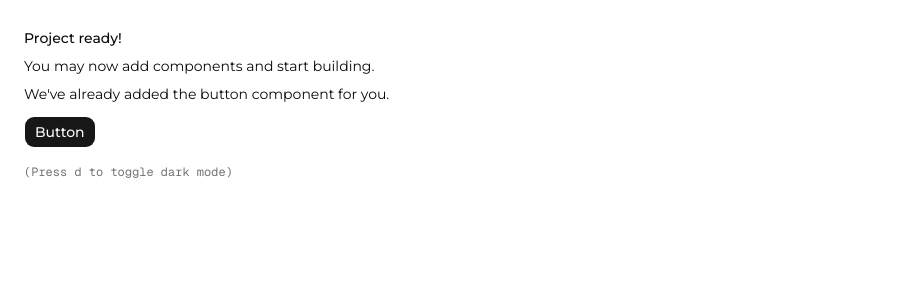
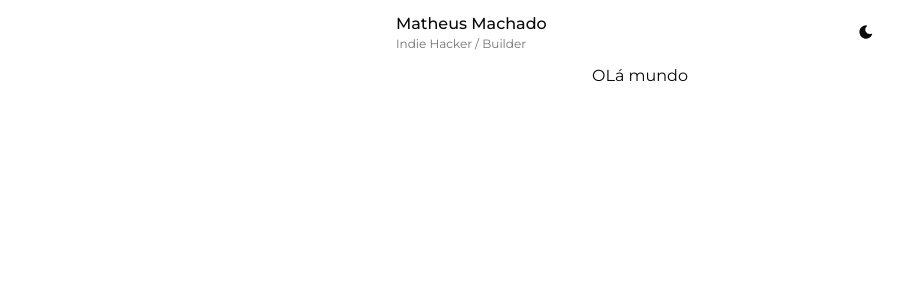
Before and after one commit to teteumachado/teteumachado, a Next.js app in the folder apps/web/: page / in a window 1280 px wide. Shown: the top 300 px of the page, without its empty margins (0-911 px from the left). Built offline with nearby package versions, Linux system fonts and the light colour scheme.

Commit message:
fix: correct @source paths in globals.css and refactor header

```diff
--- /dev/null
+++ b/apps/web/app/(_public)/layout.tsx
@@ -0,0 +1,16 @@
+import { Header } from '@/components/public/header'
+
+const PublicLayout = ({
+  children,
+}: Readonly<{
+  children: React.ReactNode
+}>) => {
+  return (
+    <div className="w-screen flex flex-col items-center">
+      <Header />
+      {children}
+    </div>
+  )
+}
+
+export default PublicLayout
--- /dev/null
+++ b/apps/web/app/(_public)/page.tsx
@@ -0,0 +1,3 @@
+export default function Page() {
+  return <h1>OLá mundo</h1>
+}
--- a/apps/web/app/page.tsx
+++ /dev/null
@@ -1,19 +0,0 @@
-import { Button } from '@workspace/ui/components/button'
-
-export default function Page() {
-  return (
-    <div className="flex min-h-svh p-6">
-      <div className="flex max-w-md min-w-0 flex-col gap-4 text-sm leading-loose">
-        <div>
-          <h1 className="font-medium">Project ready!</h1>
-          <p>You may now add components and start building.</p>
-          <p>We&apos;ve already added the button component for you.</p>
-          <Button className="mt-2">Button</Button>
-        </div>
-        <div className="font-mono text-xs text-muted-foreground">
-          (Press <kbd>d</kbd> to toggle dark mode)
-        </div>
-      </div>
-    </div>
-  )
-}
--- /dev/null
+++ b/apps/web/components/public/header.tsx
@@ -0,0 +1,15 @@
+'use client'
+
+import { ThemeSwitcher } from '@/components/theme-switcher'
+
+export const Header = () => {
+  return (
+    <div className="flex items-center w-full max-w-sm md:max-w-md lg:max-w-lg justify-between p-3 mx-auto">
+      <div className="flex flex-col">
+        <h1 className="font-medium text-md">Matheus Machado</h1>
+        <h2 className="text-muted-foreground text-xs">Indie Hacker / Builder</h2>
+      </div>
+      <ThemeSwitcher />
+    </div>
+  )
+}
--- a/packages/ui/src/styles/globals.css
+++ b/packages/ui/src/styles/globals.css
@@ -13,8 +13,8 @@
 }
 
 @custom-variant dark (&:is(.dark *));
-@source "../../../apps/**/*.{ts,tsx}";
-@source "../../../components/**/*.{ts,tsx}";
+@source "../../../../apps/**/*.{ts,tsx}";
+@source "../../../../components/**/*.{ts,tsx}";
 @source "../**/*.{ts,tsx}";
 
 @theme inline {
```
